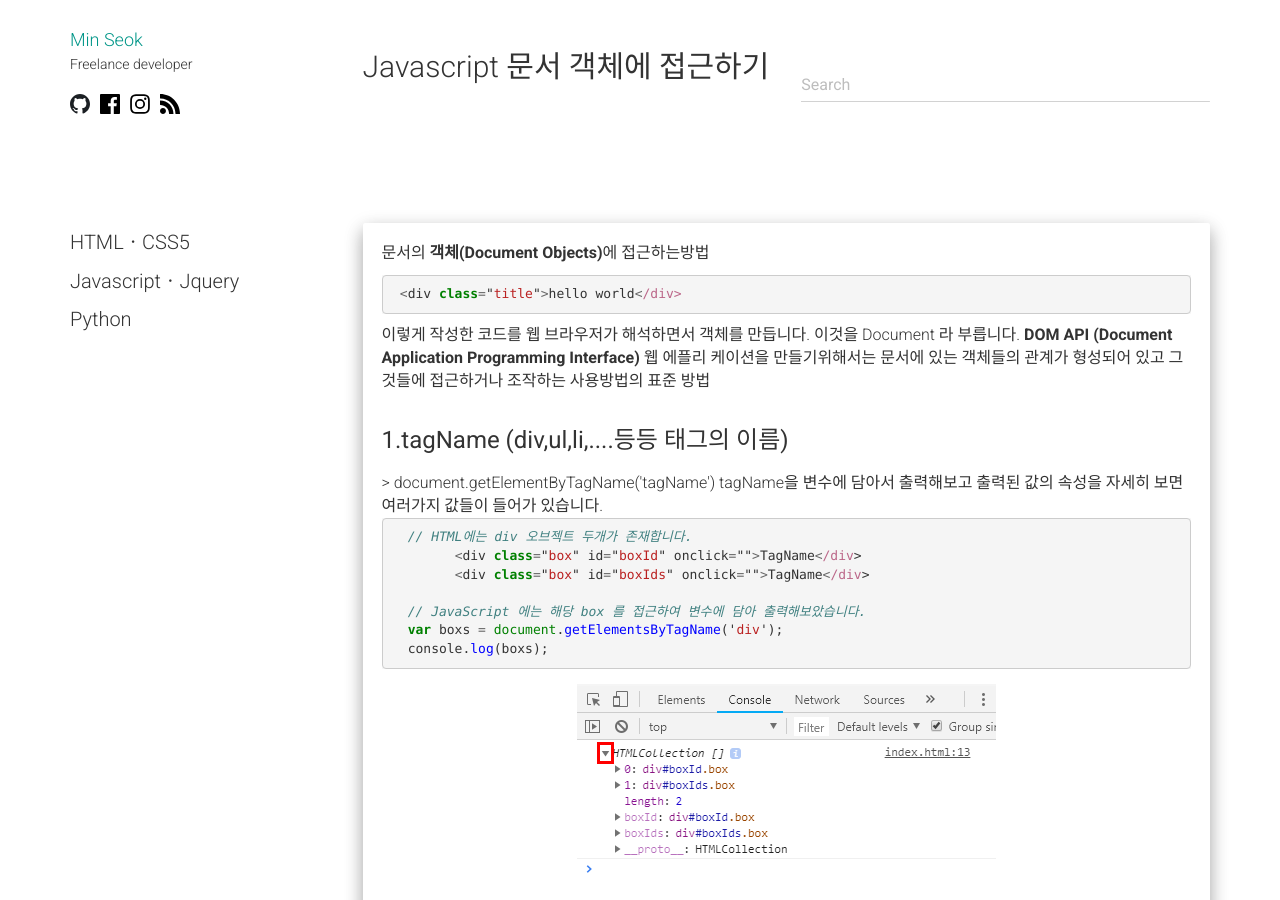
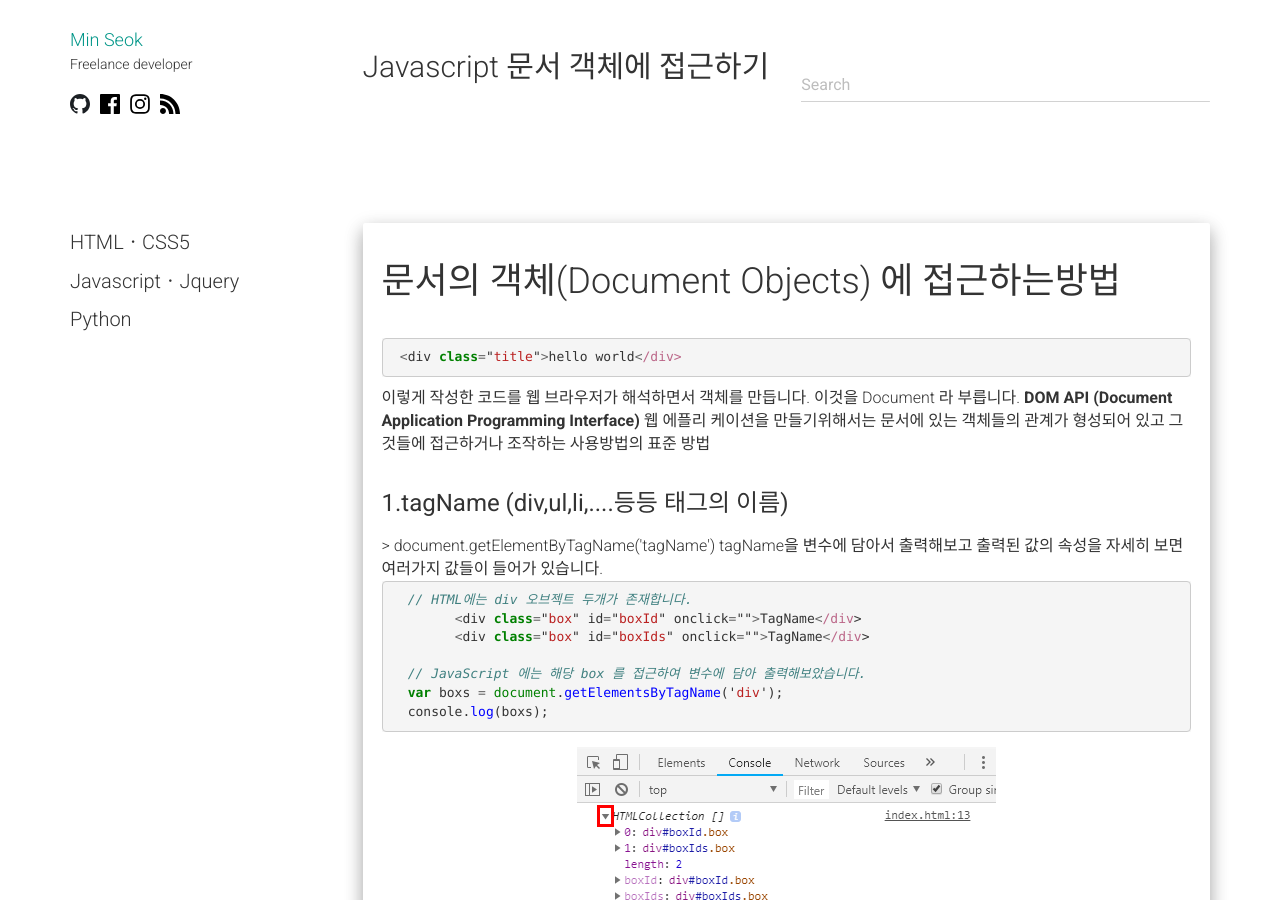
Before and after one commit to alalstjr/promote.github.io, a Jekyll site: the page built from _posts/2018-08-29-JavaScript 문서 객체에 접근하기 .md, in a window 1280 px wide and 900 px high. Built offline with Jekyll 4.4.1, drawn with Linux system fonts in a browser that asks for light colours; nearby versions of some CDN libraries; our own code applies the rules of GitHub Pages for plain Markdown files; comment, search, counter and statistics services are not loaded.

Commit message:
Update 2018-08-29-JavaScript 문서 객체에 접근하기 .md

```diff
--- a/_posts/2018-08-29-JavaScript 문서 객체에 접근하기 .md
+++ b/_posts/2018-08-29-JavaScript 문서 객체에 접근하기 .md
@@ -1,4 +1,4 @@
-문서의 <strong>객체(Document Objects)</strong>에 접근하는방법
+<h2 class="title">문서의 객체(Document Objects) 에 접근하는방법</h2>
 
 <div class="box">
 {% highlight JavaScript %}
```
